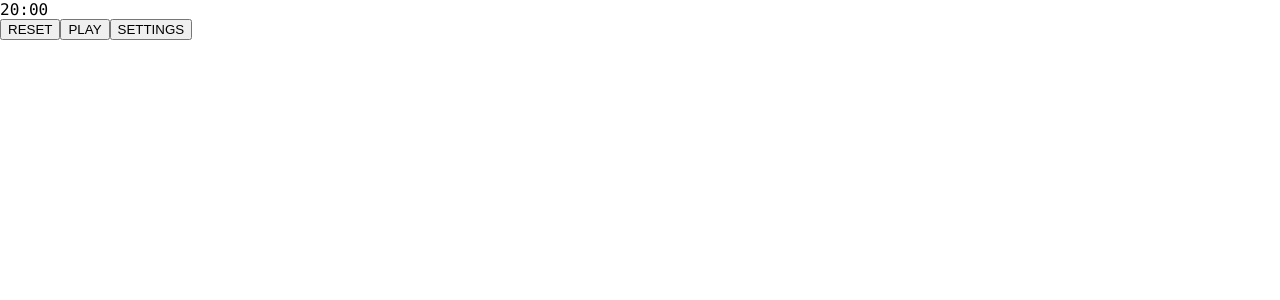
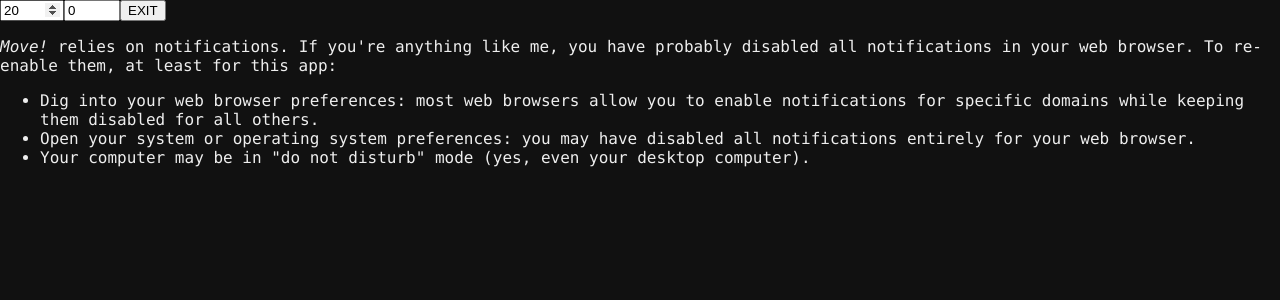
Before and after one commit to adrianlafond/move-x, a React (Create React App) app: page / in a window 1280 px wide. Shown: the top 300 px of the page. Built offline with nearby package versions, Linux system fonts and the light colour scheme.

Commit message:
start src/components

```diff
--- a/src/containers/Root/Root.css
+++ b/src/containers/Root/Root.css
@@ -1,3 +1,5 @@
 .move-root {
   height: 100%;
+  background-color: #111;
+  color: #eee;
 }
--- a/src/containers/Root/Root.tsx
+++ b/src/containers/Root/Root.tsx
@@ -2,8 +2,8 @@
 import { timer as timerContext, settings as settingsContext } from '../../context';
 import Timer from '../../views/Timer';
 import Settings from '../../views/Settings';
-import Favicon from '../../views/Favicon';
-import MoveAlarm from '../../views/MoveAlarm';
+import Favicon from '../../components/Favicon';
+import MoveAlarm from '../../components/MoveAlarm';
 import './Root.css';
 
 interface Time {
@@ -41,7 +41,7 @@
       time: defaults,
       alarm: false,
       running: false,
-      view: View.TIMER,
+      view: View.SETTINGS,
     }
   }
 
--- a/src/views/Settings/Settings.css
+++ b/src/views/Settings/Settings.css
@@ -1,7 +1,3 @@
 .move-settings {
   height: 100%;
 }
-
-.move-settings__title {
-  margin: 0;
-}
--- a/src/views/Settings/Settings.tsx
+++ b/src/views/Settings/Settings.tsx
@@ -6,7 +6,7 @@
   static contextType = settings;
 
   componentDidMount() {
-    document.addEventListener('keydown', this.onKeyPress);
+    window.addEventListener('keydown', this.onKeyPress);
   }
 
   componentWillUnmount() {
@@ -29,7 +29,6 @@
     }
     return (
       <div className='move-settings'>
-        <h2 className='move-settings__title'>Settings</h2>
         <input
           type="number"
           onChange={onMinutesChange}
```
Also changed, not shown: src/components/Favicon/index.tsx (renamed from src/views/Favicon/index.tsx), src/components/MoveAlarm/index.tsx (renamed from src/views/MoveAlarm/index.tsx).
